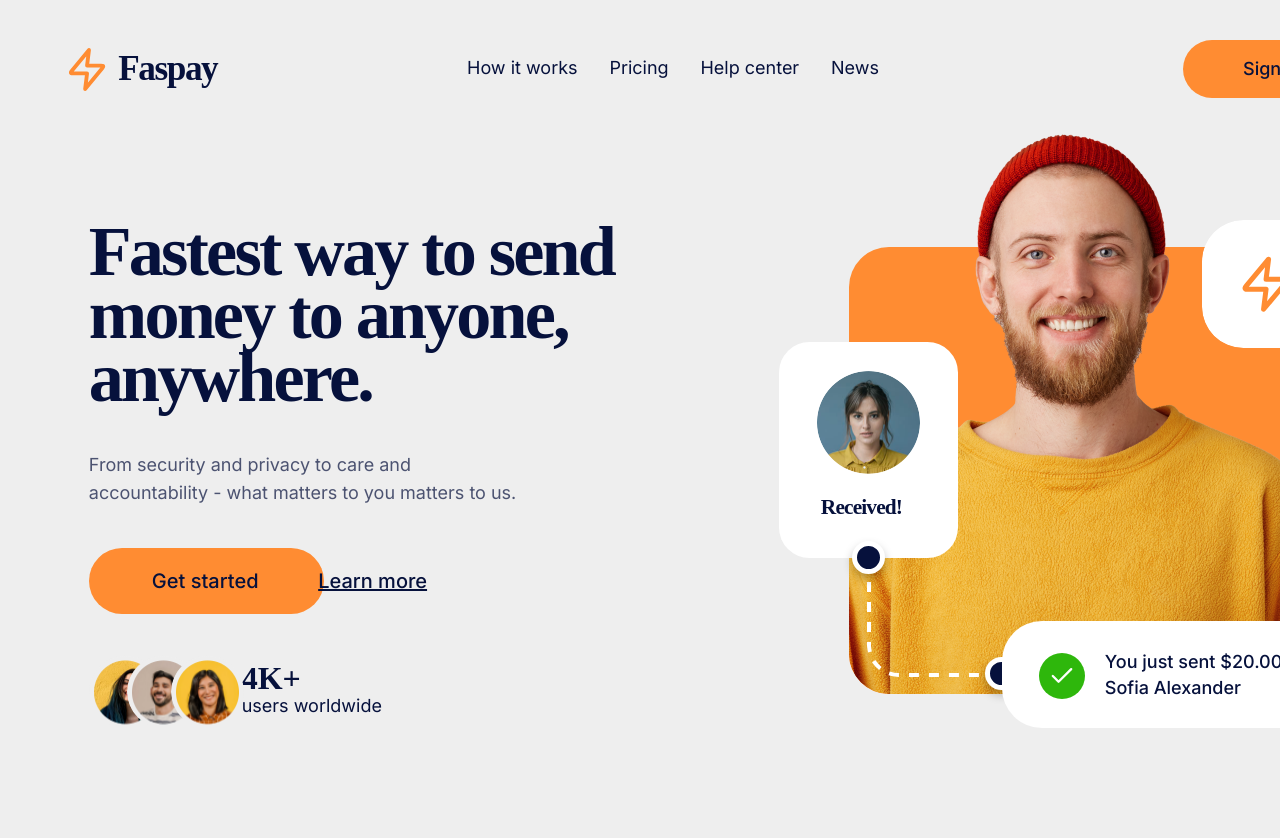
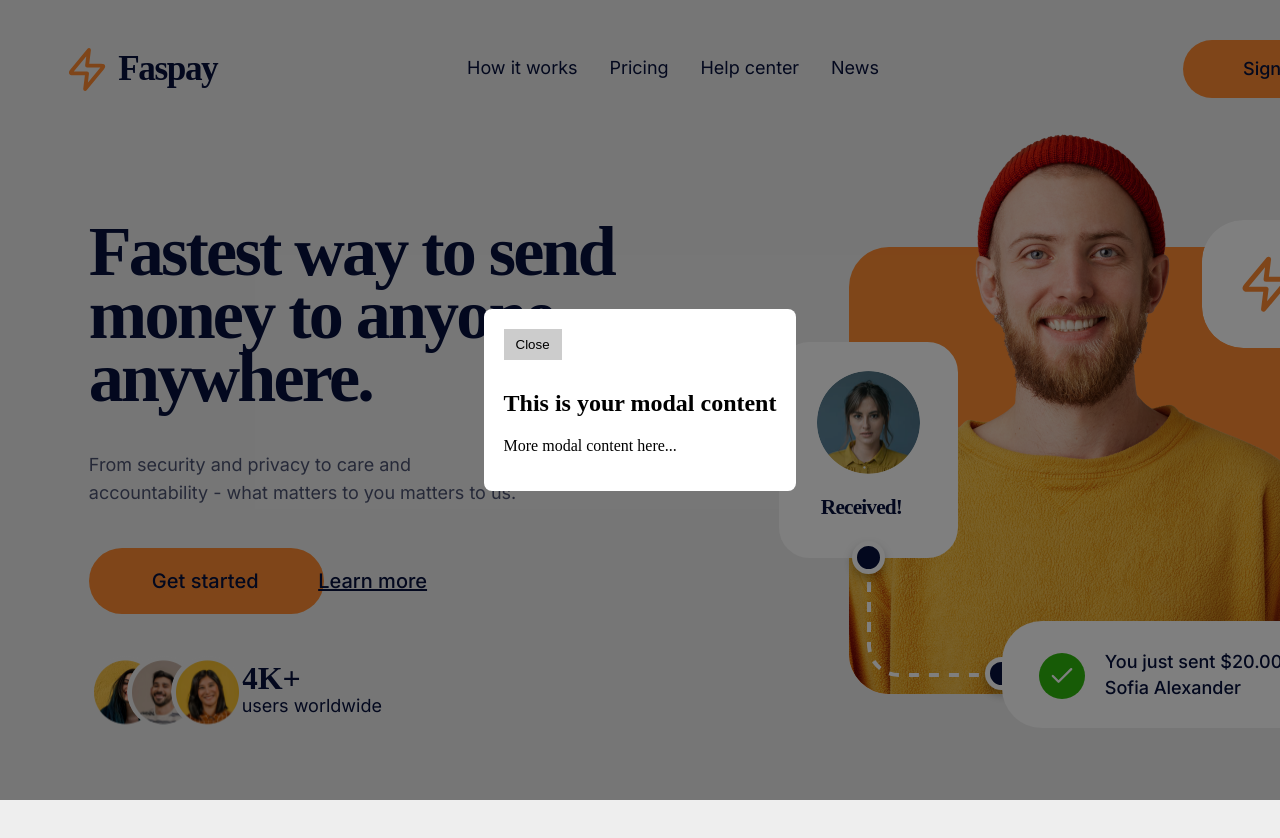
Before and after one commit to rohitsaroha125/PayPro, a Next.js app in the folder frontend/: page / in a window 1280 px wide. Both pictures are taken after a click on the button "Sign Up". Built offline with nearby package versions, Linux system fonts and the light colour scheme; a web font is replaced by a local one.

Commit message:
ADD: Modal added for signup and login

```diff
--- a/frontend/components/Header1.tsx
+++ b/frontend/components/Header1.tsx
@@ -1,8 +1,20 @@
+'use client'
 import type { NextPage } from "next";
 import styles from "./Header1.module.css";
+import { useContext } from "react";
+import { ModalContext } from "../context/modalContext";
+import Modal from "./Modal";
 
 const Header1: NextPage = () => {
+
+  const {
+    isModalOpen,
+    handleCloseModal,
+    handleOpenModal
+  } = useContext(ModalContext)
+
   return (
+    <>
     <div className={styles.header}>
       <div className={styles.iconParent}>
         <img className={styles.icon} alt="" src="/icon.svg" />
@@ -14,11 +26,16 @@ const Header1: NextPage = () => {
         <div className={styles.pricing}>Help center</div>
         <div className={styles.pricing}>News</div>
       </div>
-      <button className={styles.button}>
+      <button className={styles.button} onClick={handleOpenModal}>
         <div className={styles.buttonChild} />
         <div className={styles.signUp}>Sign Up</div>
       </button>
     </div>
+    <Modal isOpen={isModalOpen} onClose={handleCloseModal}>
+        <h2>This is your modal content</h2>
+        <p>More modal content here...</p>
+      </Modal>
+    </>
   );
 };
 
--- /dev/null
+++ b/frontend/components/Modal.module.css
@@ -0,0 +1,27 @@
+/* styles.css */
+.modal-overlay {
+    position: fixed;
+    top: 0;
+    left: 0;
+    width: 100%;
+    height: 100%;
+    background: rgba(0, 0, 0, 0.5);
+    display: flex;
+    justify-content: center;
+    align-items: center;
+    z-index:999999;
+  }
+
+  .modal {
+    background: #fff;
+    padding: 20px;
+    border-radius: 8px;
+  }
+
+  .close-btn {
+    background: #ccc;
+    border: none;
+    padding: 8px 12px;
+    cursor: pointer;
+    margin-bottom: 10px;
+  }
--- /dev/null
+++ b/frontend/components/Modal.tsx
@@ -0,0 +1,26 @@
+// Modal.tsx
+import React, { ReactNode } from 'react';
+import styles from './Modal.module.css'
+
+interface ModalProps {
+  isOpen: boolean;
+  onClose: () => void;
+  children: ReactNode;
+}
+
+const Modal: React.FC<ModalProps> = ({ isOpen, onClose, children }) => {
+  if (!isOpen) return null;
+
+  return (
+    <div className={styles['modal-overlay']}>
+      <div className={styles.modal}>
+        <button className={styles['close-btn']} onClick={onClose}>
+          Close
+        </button>
+        {children}
+      </div>
+    </div>
+  );
+};
+
+export default Modal;
--- /dev/null
+++ b/frontend/context/modalContext.tsx
@@ -0,0 +1,31 @@
+import React, { createContext, useState } from "react"
+
+export const ModalContext = createContext({
+    isModalOpen: false,
+    handleOpenModal: () => {},
+    handleCloseModal: () => {}
+  })
+
+const ModalContextProvider: React.FC<{children: React.ReactNode}> = ({children}) => {
+    const [isModalOpen, setModalOpen] = useState(false);
+
+  const handleOpenModal = () => {
+    setModalOpen(true);
+  };
+
+  const handleCloseModal = () => {
+    setModalOpen(false);
+  };
+
+    return(
+        <ModalContext.Provider value={{
+            isModalOpen,
+            handleCloseModal,
+            handleOpenModal
+        }}>
+            {children}
+        </ModalContext.Provider>
+    )
+}
+
+export default ModalContextProvider
--- a/frontend/pages/index.tsx
+++ b/frontend/pages/index.tsx
@@ -1,14 +1,19 @@
+'use client'
 import type { NextPage } from "next";
 import Head from "next/head";
 import Header1 from "../components/Header1";
 import GroupComponent from "../components/GroupComponent";
 import styles from "./index.module.css";
+import ModalContextProvider from "../context/modalContext";
 
 const Header: NextPage = () => {
+
   return (
     <div className={styles.header}>
-      <Header1 />
-      <GroupComponent />
+      <ModalContextProvider>
+        <Header1 />
+        <GroupComponent />
+      </ModalContextProvider>
     </div>
   );
 };
```
